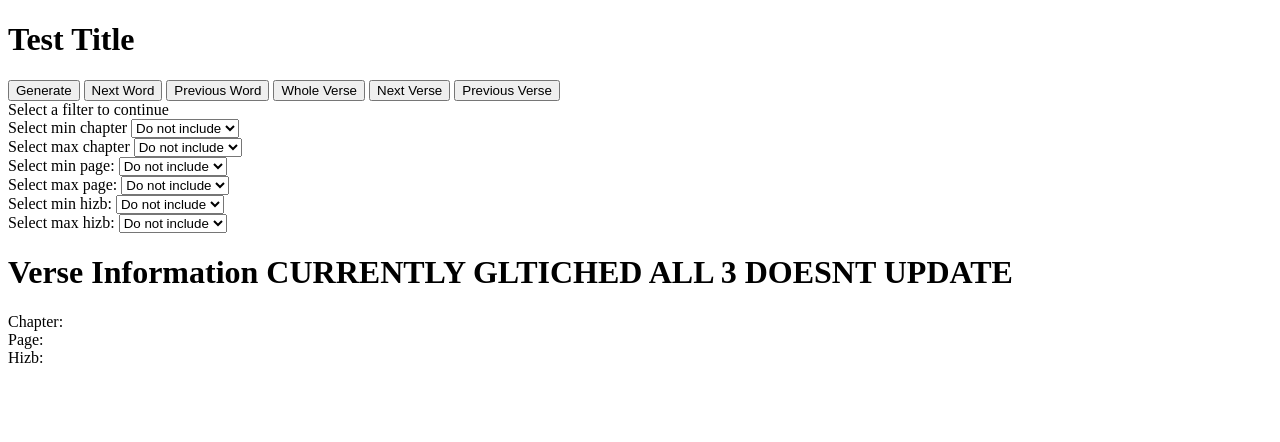
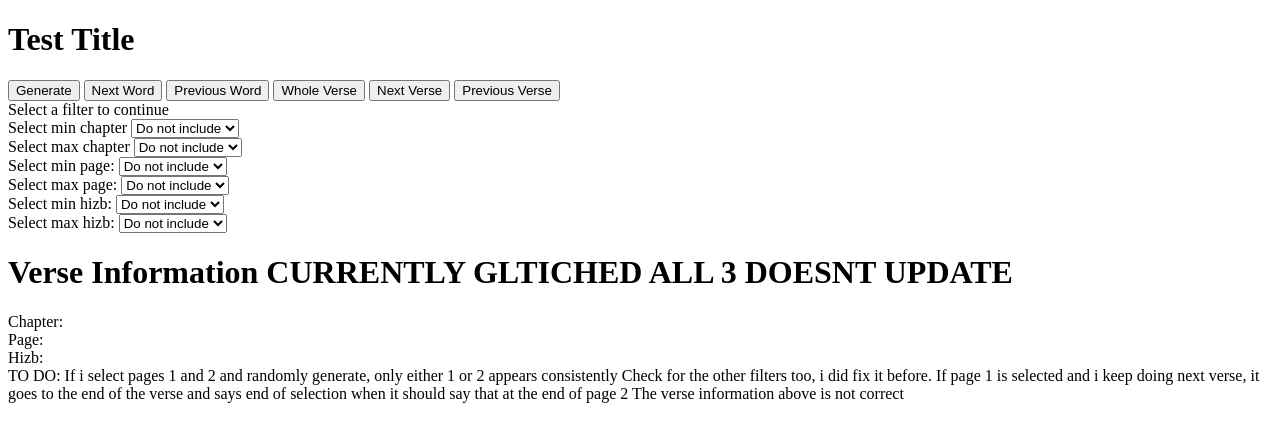
Before and after one commit to mdmarufmotaleb/quran-memoriser, a website with bundled scripts: page index.html in a window 1280 px wide. Built offline with nearby package versions, Linux system fonts and the light colour scheme.

Commit message:
added to do

```diff
--- a/index.html
+++ b/index.html
@@ -130,6 +130,14 @@
         <label id="hizb"></label><br>
     </div>
 
+    TO DO:
+    If i select pages 1 and 2 and randomly generate, only either 1 or 2 appears consistently
+    Check for the other filters too, i did fix it before.
+
+    If page 1 is selected and i keep doing next verse, it goes to the end of the verse and says end of selection when it should say that at the end of page 2
+
+    The verse information above is not correct
+
 
     <script type="module" src="show_verse.js"></script>
     <script type="module" src="./filters/filter.js"></script>
```
